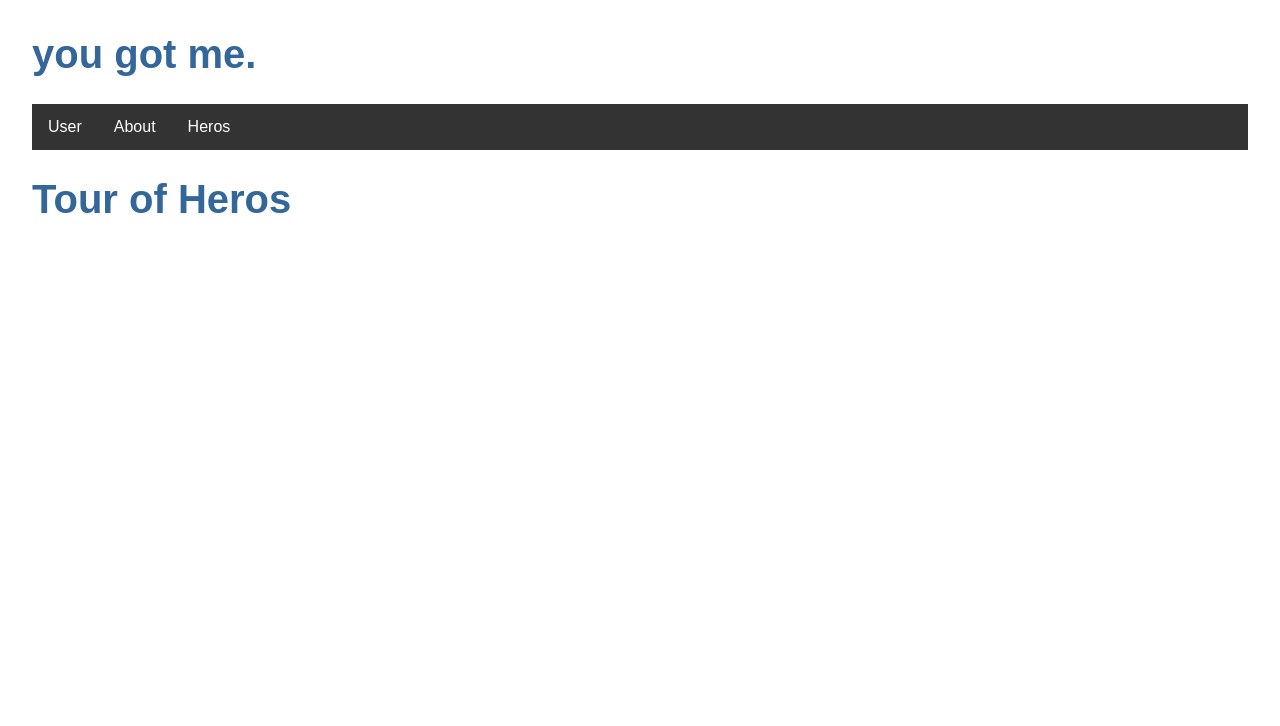
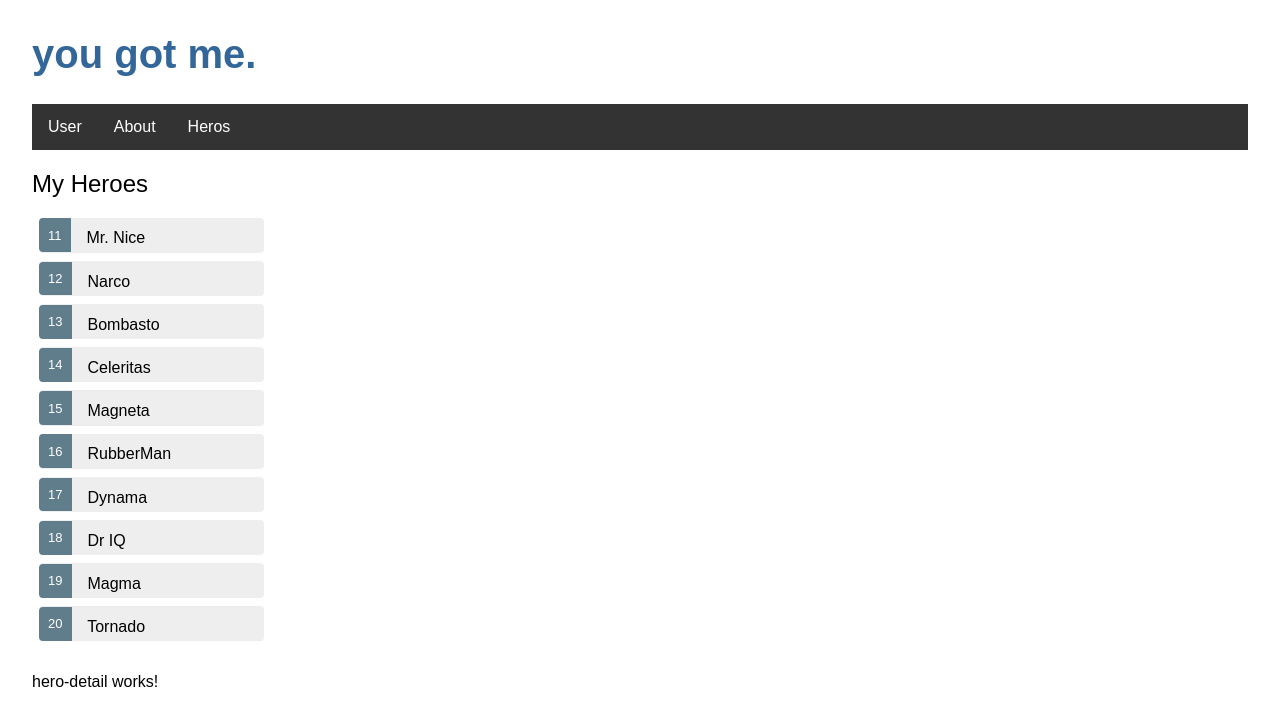
Before and after one commit to maroom1/nodeangular, an Angular app: page /heros in a window 1280 px wide. Shown: the top 726 px of the page. Built offline with nearby package versions, Linux system fonts and the light colour scheme.

Commit message:
keep the imput and put between differeent components

```diff
--- a/src/app/app.component.css
+++ b/src/app/app.component.css
@@ -4,6 +4,8 @@
     padding: 0;
     overflow: hidden;
     background-color: #333;
+    position: sticky;
+    top: 0;
 }
 
 li {
@@ -17,3 +19,7 @@
     text-align: center;
     text-decoration: none;
 }
+
+li a:hover{
+    background-color: darkslategray;
+}
--- a/src/app/app.component.html
+++ b/src/app/app.component.html
@@ -1,8 +1,11 @@
+<div>
+
 <ul>
     <li><a routerLink='/'>User</a></li>
     <li><a routerLink='/about'>About</a></li>
     <li><a routerLink='/heros'>Heros</a></li>
    <!-- <li><a routerLink='/**'>default</a></li> -->
 </ul>
+</div>
 
 <router-outlet></router-outlet>
--- a/src/app/app.module.ts
+++ b/src/app/app.module.ts
@@ -11,6 +11,7 @@
 import { AboutComponent } from './components/about/about.component';
 import { DefaultComponent } from './components/default/default.component';
 import { HerosComponent } from './components/heros/heros.component';
+import { HeroDetailComponent } from './components/hero-detail/hero-detail.component';
 
 const appRoutes:Routes = [
   {path:'',component:UserComponent},
@@ -25,7 +26,8 @@
     UserComponent,
     AboutComponent,
     DefaultComponent,
-    HerosComponent
+    HerosComponent,
+    HeroDetailComponent
   ],
   imports: [
     BrowserModule,
--- /dev/null
+++ b/src/app/components/hero-detail/hero-detail.component.html
@@ -0,0 +1,14 @@
+<p>
+  hero-detail works!
+</p>
+<div *ngIf="hero">
+
+    <h2>{{hero.name | uppercase}} Details</h2>
+    <div><span>id: </span>{{hero.id}}</div>
+    <div>
+      <label>name:
+        <input [(ngModel)]="hero.name" placeholder="name"/>
+      </label>
+    </div>
+
+  </div>
--- /dev/null
+++ b/src/app/components/hero-detail/hero-detail.component.ts
@@ -0,0 +1,17 @@
+import { Component, OnInit, Input } from '@angular/core';
+import { Hero } from '../heros/hero';
+
+@Component({
+  selector: 'app-hero-detail',
+  templateUrl: './hero-detail.component.html',
+  styleUrls: ['./hero-detail.component.css']
+})
+export class HeroDetailComponent implements OnInit {
+
+  @Input() hero: Hero;
+  constructor() { }
+
+  ngOnInit() {
+  }
+
+}
--- /dev/null
+++ b/src/app/components/heros/hero.ts
@@ -0,0 +1,4 @@
+export class Hero {
+    id: number;
+    name: string;
+  }
--- a/src/app/components/heros/heros.component.css
+++ b/src/app/components/heros/heros.component.css
@@ -0,0 +1,47 @@
+.selected {
+    background-color: #CFD8DC !important;
+    color: red;
+  }
+.heroes {
+    margin: 0 0 2em 0;
+    list-style-type: none;
+    padding: 0;
+    width: 15em;
+  }
+  .heroes li {
+    cursor: pointer;
+    position: relative;
+    left: 0;
+    background-color: #EEE;
+    margin: .5em;
+    padding: .3em 0;
+    height: 1.6em;
+    border-radius: 4px;
+  }
+  .heroes li.selected:hover {
+    background-color: #BBD8DC !important;
+    color: white;
+  }
+  .heroes li:hover {
+    color: #607D8B;
+    background-color: #DDD;
+    left: .1em;
+  }
+  .heroes .text {
+    position: relative;
+    top: -3px;
+  }
+  .heroes .badge {
+    display: inline-block;
+    font-size: small;
+    color: white;
+    padding: 0.8em 0.7em 0 0.7em;
+    background-color: #607D8B;
+    line-height: 1em;
+    position: relative;
+    left: -1px;
+    top: -4px;
+    height: 1.8em;
+    margin-right: .8em;
+    border-radius: 4px 0 0 4px;
+  }
--- a/src/app/components/heros/heros.component.html
+++ b/src/app/components/heros/heros.component.html
@@ -1 +1,10 @@
-<h1>{{title}}</h1>
+<h2>My Heroes</h2>
+<ul class="heroes">
+  <li *ngFor="let hero of heroes"
+    [class.selected]="hero === selectedHero"
+    (click)="onSelect(hero)">
+    <span class="badge">{{hero.id}}</span> {{hero.name}}
+  </li>
+</ul>
+
+<app-hero-detail [hero]="selectedHero"></app-hero-detail>
--- a/src/app/components/heros/heros.component.ts
+++ b/src/app/components/heros/heros.component.ts
@@ -1,4 +1,6 @@
 import { Component, OnInit } from '@angular/core';
+import { Hero } from './hero';
+import { HEROES } from './mock-heroes'
 
 @Component({
   selector: 'app-heros',
@@ -7,10 +9,23 @@
 })
 export class HerosComponent implements OnInit {
 
-  title='Tour of Heros'
-  constructor() { }
+  title='Tour of Heros';
+  heroes = HEROES;
+
+  selectedHero: Hero;
+
+
+  constructor() {
+    console.log("Hero invoked");
+
+  }
 
   ngOnInit() {
+    console.log("init heroes invokes");
+
+    }
+    onSelect(hero: Hero): void {
+      this.selectedHero = hero;
   }
 
 }
--- /dev/null
+++ b/src/app/components/heros/mock-heroes.ts
@@ -0,0 +1,13 @@
+import { Hero } from './hero';
+export const HEROES: Hero[] = [
+    { id: 11, name: 'Mr. Nice' },
+    { id: 12, name: 'Narco' },
+    { id: 13, name: 'Bombasto' },
+    { id: 14, name: 'Celeritas' },
+    { id: 15, name: 'Magneta' },
+    { id: 16, name: 'RubberMan' },
+    { id: 17, name: 'Dynama' },
+    { id: 18, name: 'Dr IQ' },
+    { id: 19, name: 'Magma' },
+    { id: 20, name: 'Tornado'}
+];
--- a/src/styles.css
+++ b/src/styles.css
@@ -6,7 +6,7 @@
     font-size: 250%;
   }
   h2, h3 {
-    color: #444;
+    color: black;
     font-family: Arial, Helvetica, sans-serif;
     font-weight: lighter;
   }
@@ -14,10 +14,15 @@
     margin: 2em;
   }
   body, input[text], button {
-    color: #888;
+    color: black;
     font-family: Cambria, Georgia;
   }
   /* everywhere else */
   * {
     font-family: Arial, Helvetica, sans-serif;
   }
+
+  article {
+    font-size: 12px;
+    font-family: 'Gill Sans', 'Gill Sans MT', Calibri, 'Trebuchet MS', sans-serif;
+  }
```
Also changed, not shown: src/app/components/hero-detail/hero-detail.component.css (added), 1 other file (tests, documents, lock files or other folders).
